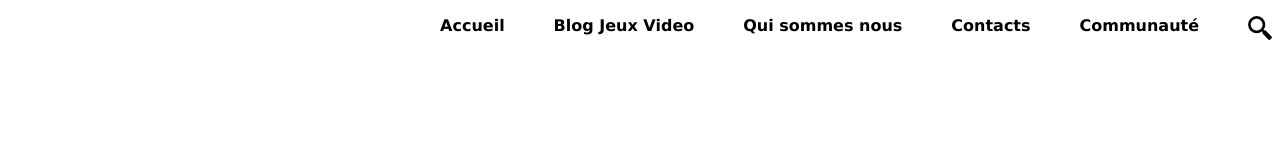
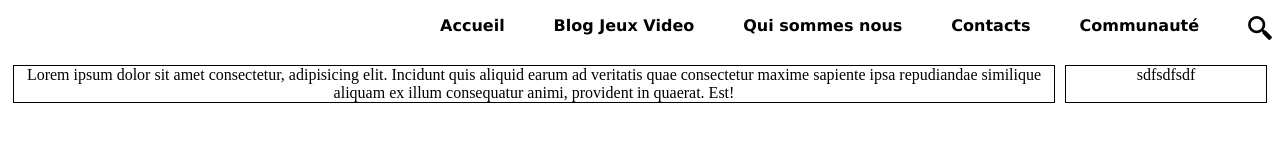
Before and after one commit to ThomasFortrie/integration, a plain HTML site: page Projet1/index.html in a window 1280 px wide. Drawn offline with Linux system fonts and the light colour scheme.

Commit message:
mise en forme

```diff
--- a/Projet1/index.html
+++ b/Projet1/index.html
@@ -23,9 +23,11 @@
 
     </nav>
 
-    <div>
-<div></div>
-<div></div>
+    <div class="container ">
+<div class="flexItem1">
+    Lorem ipsum dolor sit amet consectetur, adipisicing elit. Incidunt quis aliquid earum ad veritatis quae consectetur maxime sapiente ipsa repudiandae similique aliquam ex illum consequatur animi, provident in quaerat. Est!
+</div>
+<div class="flexItem2">sdfsdfsdf</div>
 
     </div>
 
--- a/Projet1/style.css
+++ b/Projet1/style.css
@@ -4,8 +4,28 @@ nav{
 
 }
 
-a{
+.container{
+    display: flex;
+    flex-direction: row;
+    flex-wrap: wrap;
+    justify-content: center;
+    align-content: center;
+}
+.flexItem1{
+    flex : 3;
+    text-align: center;
+    border: 1px solid;
 
+}
+.flexItem2{
+    flex: 1;
+    text-align: center;
+    border: 1px solid;
+    max-width: 200px;
+
+}
+.container > div{
+    margin: 5px;
 }
 .menuLink{
     text-decoration: none;
```
